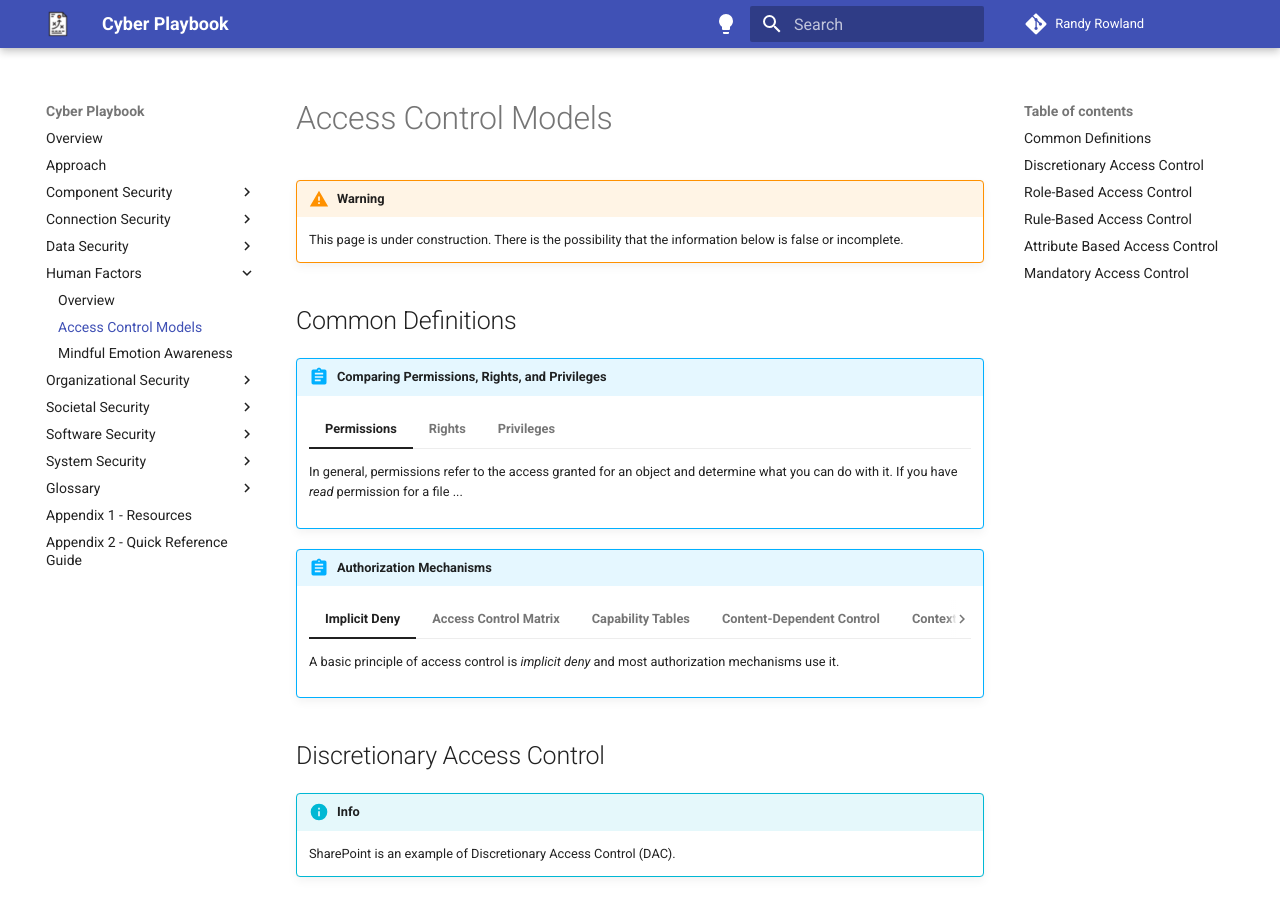
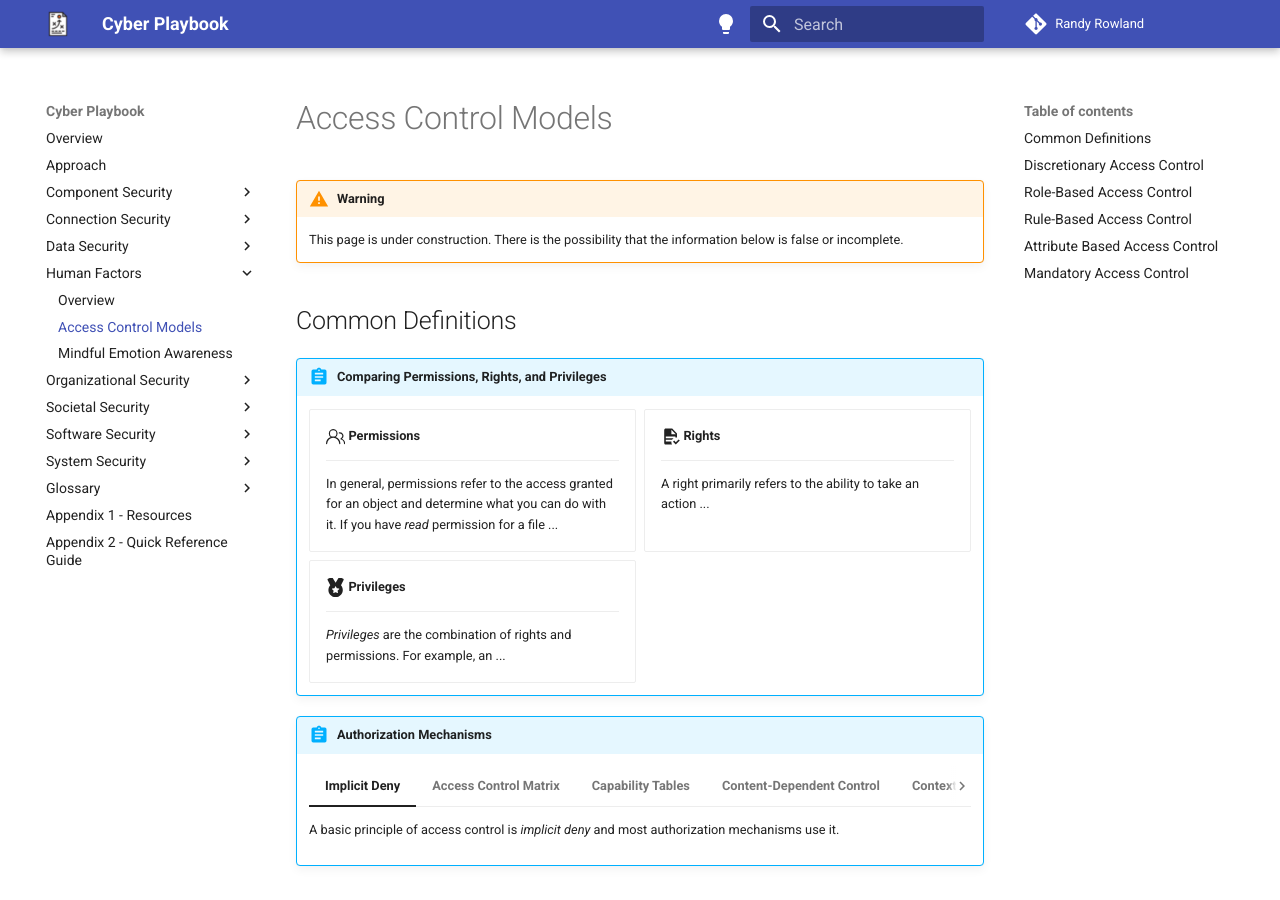
Before and after one commit to rowland007/Cyber-Playbook, an MkDocs documentation site: the page built from docs/human/controls.md, in a window 1280 px wide and 900 px high. Built offline with MkDocs 1.6.1 and Material for MkDocs 9.7.7, drawn with Linux system fonts in a browser that asks for light colours; some of the changed lines change nothing that is shown.

Commit message:
Modify layout
Fix div tag

```diff
--- a/docs/human/controls.md
+++ b/docs/human/controls.md
@@ -6,17 +6,27 @@
 
 !!! abstract "Comparing Permissions, Rights, and Privileges"
 
-    === "Permissions"
+    <div class="grid cards" markdown>
+
+    -   :octicons-people-24:{ .lg .middle } __Permissions__
+
+        ---
 
         In general, permissions refer to the access granted for an object and determine what you can do with it. If you have *read* permission for a file ...
 
-    === "Rights"
+    -   :material-file-document-check:{ .lg .middle } __Rights__
+
+        ---
 
         A right primarily refers to the ability to take an action ...
 
-    === "Privileges"
+    -   :fontawesome-solid-medal:{ .lg .middle } __Privileges__
+
+        ---
 
         *Privileges* are the combination of rights and permissions. For example, an ...
+
+    </div>
 
 !!! abstract "Authorization Mechanisms"
 
```
